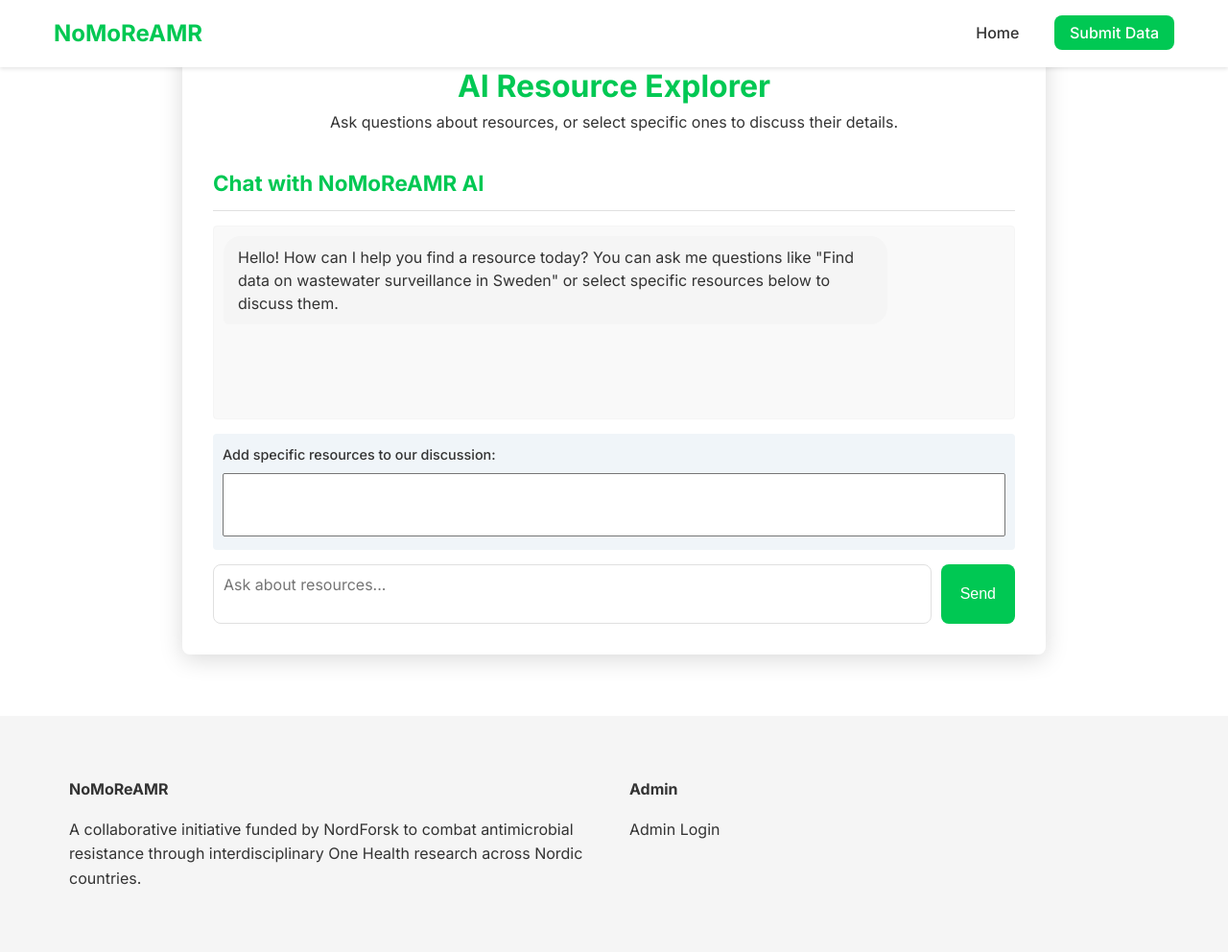
After one commit to amulyabaral/nmr_catalog, a Flask app: page /ai-explorer in a window 1280 px wide. The commit adds this page. Shown: the whole page at 96% size. Run offline with Flask 3, Linux system fonts and the light colour scheme; lists and menus that the app fills with data are empty; parts of the project's set-up code (start-up, migrations or seed data) failed here and were passed over; some libraries are stand-ins or nearby versions.

Commit message:
ai on separate page

```diff
--- a/app.py
+++ b/app.py
@@ -1855,54 +1855,31 @@ def ai_chat_handler():
     # 4. Construct the prompt for Gemini
     # This prompt needs to be carefully crafted.
     prompt = f"""
-You are an AI assistant for the NoMoReAMR resource portal. Your primary goal is to help users find relevant resources based on the information available in our database.
-**CRITICAL INSTRUCTIONS:**
-1.  **Strictly Adhere to Provided Data**: Base ALL your answers *only* on the "Resource Summaries", "Details for Specifically Selected Resources" (if any), and "Vocabulary and Hierarchy" provided below. DO NOT use any external knowledge or make assumptions.
-2.  **Identify Relevant Resources**: When a user asks a question, identify which resources from the "Resource Summaries" or "Details for Specifically Selected Resources" are most relevant. List their full "Title" and "ID".
-3.  **Explain Relevance**: Briefly explain *why* a resource is relevant, citing specific information from its summary or details (e.g., keywords, description snippets, category).
-4.  **Use Hierarchy for Understanding**: Use the "Vocabulary and Hierarchy" to understand the relationships between resource types, categories, etc., which can help in finding related information.
-5.  **If No Match**: If no resources match the query based on the provided data, clearly state that you couldn't find a match *within the current database information*. Do not suggest external searches.
-6.  **Be Concise**: Provide clear and concise answers.
-7.  **Refer to Selected Resources**: If the user has selected specific resources (their details are provided), focus your answers primarily on those, but you can also mention other relevant resources from the general summary if applicable.
-8.  **Output Format**: Present information clearly. Use Markdown for lists or emphasis if it helps. For example, when listing resources:
-    *   **Resource Title** (ID: `THE_ACTUAL_ID`): Brief reason for relevance.
-
-**User's Question:** {user_query}
-
-**Vocabulary and Hierarchy (Use this to understand resource structure):**
---- VOCABULARY START ---
+You are a helpful assistant for the NoMoReAMR database.
+Your goal is to help users find relevant data points based on their query.
+Use the provided vocabulary and resource details to answer.
+Be concise and helpful.
+
+User query: "{user_query}"
+
+Available Vocabulary/Hierarchy (for context on how data is structured):
 {hierarchy_context}
---- VOCABULARY END ---
-
-**Resource Summaries (General overview of all available resources):**
---- SUMMARY START ---
-{chr(10).join(all_resources_summary) if all_resources_summary else "No resource summaries available."}
---- SUMMARY END ---
+
+Details for specifically selected resources by the user (if any, these are high priority for context):
+{selected_resources_details_text}
+
+All available resources (general context, use if no specific resources are selected by user or if query is broad):
+{all_resources_summary}
+
+Based on the user's query and the available information, provide a helpful response.
+If you identify specific resources relevant to the query, list their Title and Data Source ID.
+When you mention a resource that the user can click on for more details, format it as a Markdown link like this: [Resource Title (DataSourceID)](resource_click://DataSourceID).
+For example: [Swedish Wastewater Data (SWE_WW_DATA_001)](resource_click://SWE_WW_DATA_001).
+Ensure your entire response is formatted using Markdown.
 """
-    if selected_resources_details_text:
-        prompt += selected_resources_details_text
-
-    # Call Gemini API (Simplified call, assuming text-only interaction for chat)
-    gemini_api_url = f"https://generativelanguage.googleapis.com/v1beta/models/gemini-2.0-flash:generateContent?key={GEMINI_API_KEY}"
-    payload = {
-        "contents": [{"parts": [{"text": prompt}]}],
-        "generationConfig": {
-            "temperature": 0.4, # Slightly more creative for chat but still factual
-            "topK": 1,
-            "topP": 0.95,
-            "maxOutputTokens": 2048,
-            # "responseMimeType": "text/plain", # Expecting markdown/text reply
-        },
-         "safetySettings": [ # Add safety settings
-            {"category": "HARM_CATEGORY_HARASSMENT", "threshold": "BLOCK_MEDIUM_AND_ABOVE"},
-            {"category": "HARM_CATEGORY_HATE_SPEECH", "threshold": "BLOCK_MEDIUM_AND_ABOVE"},
-            {"category": "HARM_CATEGORY_SEXUALLY_EXPLICIT", "threshold": "BLOCK_MEDIUM_AND_ABOVE"},
-            {"category": "HARM_CATEGORY_DANGEROUS_CONTENT", "threshold": "BLOCK_MEDIUM_AND_ABOVE"}
-        ]
-    }
 
     try:
-        response = requests.post(gemini_api_url, json=payload, headers={'Content-Type': 'application/json'}, timeout=60)
+        response = requests.post(f"https://generativelanguage.googleapis.com/v1beta/models/gemini-2.0-flash:generateContent?key={GEMINI_API_KEY}", json={"contents": [{"parts": [{"text": prompt}]}]}, headers={"Content-Type": "application/json"})
         response.raise_for_status()
         response_json = response.json()
 
@@ -1925,6 +1902,18 @@ You are an AI assistant for the NoMoReAMR resource portal. Your primary goal is
         return jsonify({"error": f"AI service processing error: {e}"}), 500
 # --- END NEW API ENDPOINT ---
 
+# --- NEW ROUTE FOR AI EXPLORER PAGE ---
+@app.route('/ai-explorer')
+def ai_explorer():
+    """Serves the dedicated AI Explorer page."""
+    # Pass vocabularies if needed by any components on this page, though chat primarily uses API
+    vocabularies = {
+        "main_categories": get_main_categories(),
+        "resource_type_hierarchy": get_resource_type_hierarchy()
+    }
+    return render_template('ai_explorer.html', vocabularies=vocabularies)
+# --- END NEW ROUTE ---
+
 if __name__ == '__main__':
     if not ADMIN_PASSWORD:
         print("Warning: ADMIN_PASSWORD environment variable not set. Admin login will not work.")
--- a/static/css/styles.css
+++ b/static/css/styles.css
@@ -1810,30 +1810,27 @@ div.vis-tooltip {
 
 /* ... (rest of styles) ... */
 
-/* AI Chat Modal Styles */
-.ai-chat-modal {
-    display: none; /* Hidden by default */
-    position: fixed;
-    z-index: 2000; /* Higher than other modals */
-    left: 0;
-    top: 0;
-    width: 100%;
-    height: 100%;
-    overflow: auto;
-    background-color: rgba(0,0,0,0.6);
-    align-items: center; /* For vertical centering of container */
-    justify-content: center; /* For horizontal centering of container */
-}
-
+/* AI Chat Modal Styles - ADAPTED for a page or keep if modal is still used elsewhere */
+.ai-chat-modal { /* This class might be repurposed or a new one used for the page */
+    display: none; /* Hidden by default if still used as a modal trigger */
+    /* Keep other modal properties if it's sometimes a modal */
+    /* For a dedicated page, these would be different: */
+    /* position: static; */
+    /* width: 100%; */
+    /* height: auto; */
+    /* background-color: transparent; */
+}
+
+/* Styles for the AI chat interface elements, largely reusable */
 .ai-chat-container {
     background-color: #fff;
-    margin: auto; /* Fallback for centering if flex not fully supported */
+    /* margin: auto; */ /* Centering for modal */
     padding: 20px;
     border-radius: var(--border-radius);
-    box-shadow: 0 5px 25px rgba(0,0,0,0.2);
-    width: 90%;
-    max-width: 700px;
-    max-height: 85vh;
+    /* box-shadow: 0 5px 25px rgba(0,0,0,0.2); */ /* Shadow for modal */
+    /* width: 90%; */
+    /* max-width: 700px; */
+    /* max-height: 85vh; */
     display: flex;
     flex-direction: column;
     position: relative;
@@ -1929,6 +1926,21 @@ div.vis-tooltip {
 .ai-chat-context-selection .select2-container .select2-selection--multiple {
     border: 1px solid #ccc !important;
     min-height: 38px;
+}
+/* Ensure Select2 dropdown options are visible */
+.select2-container--default .select2-results__option {
+    color: #333; /* Ensure text is visible */
+    background-color: #fff; /* Ensure background is plain white */
+}
+.select2-container--default .select2-results__option--highlighted[aria-selected] {
+    background-color: var(--primary-color); /* Highlight color */
+    color: white;
+}
+.select2-dropdown {
+    border: 1px solid #aaa;
+    box-shadow: 0 2px 5px rgba(0,0,0,0.1);
+    background-color: white; /* Ensure dropdown background is white */
+    z-index: 2050; /* Ensure it's above other elements */
 }
 
 
--- a/static/js/main.js
+++ b/static/js/main.js
@@ -1886,38 +1886,45 @@ function setupAIFormListener() {
 }
 // <<< END NEW FUNCTION >>>
 
-// <<< NEW FUNCTION for AI Chat Interface >>>
+// <<< UPDATED FUNCTION for AI Chat Interface >>>
 function setupAIChatInterface() {
-    const chatModal = document.getElementById('ai-chat-modal');
-    const toggleButton = document.getElementById('ai-chat-toggle-btn');
-    const closeButton = chatModal.querySelector('.close-ai-chat');
+    // Adjusted for dedicated page: ai-chat-modal is now the main page container for chat.
+    // No modal show/hide logic needed here if it's a full page.
+    const chatInterfaceContainer = document.querySelector('.ai-chat-container'); // Main container on the AI explorer page
+
+    // If these elements are not on the current page, the function will exit early.
+    // This allows main.js to be included on all pages without error.
     const sendButton = document.getElementById('ai-chat-send-btn');
     const messageInput = document.getElementById('ai-chat-input');
-    const messagesContainer = chatModal.querySelector('.ai-chat-messages');
+    const messagesContainer = document.querySelector('.ai-chat-messages');
     const resourceSelect = $('#ai-chat-resource-select'); // jQuery selector for Select2
     const loadingIndicator = document.getElementById('ai-chat-loading');
 
+    // Check if essential chat elements are present on the page
+    if (!chatInterfaceContainer || !sendButton || !messageInput || !messagesContainer || !resourceSelect.length) {
+        // console.log('AI Chat interface elements not found on this page. Skipping setup.');
+        return;
+    }
+    console.log('Setting up AI Chat Interface...');
+
+
     let selectedResourceIdsForAIChat = [];
-
-    if (!chatModal || !toggleButton || !closeButton || !sendButton || !messageInput || !messagesContainer || !resourceSelect.length) {
-        console.warn('AI Chat interface elements not found. Feature may not work.');
-        return;
-    }
 
     // Initialize Select2 for resource selection
     resourceSelect.select2({
         placeholder: 'Search and select resources by name or ID...',
         minimumInputLength: 2,
         allowClear: true,
+        dropdownParent: $('.ai-chat-context-selection'), // Ensures dropdown is positioned correctly relative to its parent
         ajax: {
-            url: '/api/search-resources', // Existing endpoint
+            url: '/api/search-resources',
             dataType: 'json',
             delay: 250,
             data: function (params) {
                 return { q: params.term };
             },
             processResults: function (data) {
-                return { results: data };
+                return { results: data }; // API returns {id, text}
             },
             cache: true
         }
@@ -1926,20 +1933,6 @@ function setupAIChatInterface() {
     resourceSelect.on('change', function() {
         selectedResourceIdsForAIChat = $(this).val() || [];
         console.log('AI Chat - Selected resource IDs:', selectedResourceIdsForAIChat);
-    });
-
-    toggleButton.addEventListener('click', () => {
-        chatModal.style.display = 'flex'; // Use flex for centering
-    });
-
-    closeButton.addEventListener('click', () => {
-        chatModal.style.display = 'none';
-    });
-
-    window.addEventListener('click', (event) => {
-        if (event.target === chatModal) {
-            chatModal.style.display = 'none';
-        }
     });
 
     sendButton.addEventListener('click', sendMessageToAI);
@@ -1954,9 +1947,9 @@ function setupAIChatInterface() {
         const userQuery = messageInput.value.trim();
         if (!userQuery) return;
 
-        appendMessage(userQuery, 'user-message');
+        appendMessage(userQuery, 'user-message', messagesContainer);
         messageInput.value = '';
-        loadingIndicator.style.display = 'flex';
+        if(loadingIndicator) loadingIndicator.style.display = 'flex';
         sendButton.disabled = true;
 
         fetch('/api/ai-chat', {
@@ -1976,34 +1969,62 @@ function setupAIChatInterface() {
             return response.json();
         })
         .then(data => {
-            appendMessage(data.reply, 'ai-message');
+            appendMessage(data.reply, 'ai-message', messagesContainer);
         })
         .catch(error => {
             console.error('AI Chat Error:', error);
-            appendMessage(`Sorry, I encountered an error: ${error.message}`, 'ai-message');
+            appendMessage(`Sorry, I encountered an error: ${error.message}`, 'ai-message', messagesContainer);
         })
         .finally(() => {
-            loadingIndicator.style.display = 'none';
+            if(loadingIndicator) loadingIndicator.style.display = 'none';
             sendButton.disabled = false;
             messageInput.focus();
         });
     }
-
-    function appendMessage(text, type) {
+}
+
+// UPDATED appendMessage to handle clickable resource links
+function appendMessage(text, type, messagesContainerElement) {
+    if (!messagesContainerElement) {
+        console.error("Messages container not found for appending message.");
+        return;
+    }
     const messageDiv = document.createElement('div');
     messageDiv.classList.add(type);
 
+    if (type === 'ai-message') {
         // Use marked to parse Markdown content from AI
-        if (type === 'ai-message') {
-            messageDiv.innerHTML = marked.parse(text);
-        } else {
+        let htmlContent = marked.parse(text);
+        messageDiv.innerHTML = htmlContent;
+
+        // Find and process resource_click:// links
+        const resourceLinks = messageDiv.querySelectorAll('a[href^="resource_click://"]');
+        resourceLinks.forEach(link => {
+            const href = link.getAttribute('href');
+            const resourceId = href.substring("resource_click://".length);
+            if (resourceId) {
+                link.href = '#'; // Prevent default navigation
+                link.style.cursor = 'pointer';
+                link.style.textDecoration = 'underline';
+                link.style.color = 'var(--secondary-color)'; // Or your preferred link color
+                link.addEventListener('click', (e) => {
+                    e.preventDefault();
+                    console.log(`Resource link clicked: ${resourceId}`);
+                    showResourceDetails(resourceId); // Assumes showResourceDetails is globally available
+                });
+            }
+        });
+
+    } else { // user-message
         const p = document.createElement('p');
         p.textContent = text;
         messageDiv.appendChild(p);
     }
 
-        messagesContainer.appendChild(messageDiv);
-        messagesContainer.scrollTop = messagesContainer.scrollHeight; // Scroll to bottom
-    }
-}
-// <<< END NEW FUNCTION >>>
+    messagesContainerElement.appendChild(messageDiv);
+    messagesContainerElement.scrollTop = messagesContainerElement.scrollHeight; // Scroll to bottom
+}
+
+// Ensure setupAIChatInterface is called on DOMContentLoaded,
+// it will check for necessary elements before proceeding.
+// The main DOMContentLoaded listener in main.js already calls setupAIChatInterface.
--- /dev/null
+++ b/templates/ai_explorer.html
@@ -0,0 +1,145 @@
+<!DOCTYPE html>
+<html lang="en">
+<head>
+    <meta charset="UTF-8">
+    <meta name="viewport" content="width=device-width, initial-scale=1.0">
+    <title>AI Resource Explorer - NoMoReAMR</title>
+    <link href="https://fonts.googleapis.com/css2?family=Inter:wght@400;500;600;700&display=swap" rel="stylesheet">
+    <link rel="stylesheet" href="{{ url_for('static', filename='css/styles.css') }}">
+    <script src="https://cdn.jsdelivr.net/npm/marked/marked.min.js"></script>
+    <link href="https://cdn.jsdelivr.net/npm/select2@4.1.0-rc.0/dist/css/select2.min.css" rel="stylesheet" />
+    <style>
+        /* Styles for the AI explorer page, adapted from ai-chat-modal */
+        .ai-explorer-page-container {
+            max-width: 900px;
+            margin: 2rem auto;
+            padding: 2rem;
+            background-color: #fff;
+            border-radius: var(--border-radius);
+            box-shadow: 0 5px 25px rgba(0,0,0,0.15);
+            display: flex;
+            flex-direction: column;
+            min-height: calc(100vh - 150px); /* Adjust based on header/footer height */
+        }
+
+        .ai-chat-container { /* Renamed from .ai-chat-modal for clarity on this page */
+            background-color: transparent; /* Container is now the page container */
+            margin: 0;
+            padding: 0;
+            border-radius: 0;
+            box-shadow: none;
+            width: 100%;
+            max-width: none;
+            max-height: none; /* No max height for page content */
+            display: flex;
+            flex-direction: column;
+            position: relative;
+            flex-grow: 1; /* Allow chat container to grow */
+        }
+        .page-header {
+            text-align: center;
+            margin-bottom: 2rem;
+        }
+        .page-header h1 {
+            color: var(--primary-color);
+        }
+         /* Ensure Select2 dropdown is visible */
+        .select2-dropdown {
+            z-index: 2050; /* High z-index */
+        }
+    </style>
+</head>
+<body>
+    <nav class="main-nav">
+        <div class="nav-container">
+            <div class="logo">
+                <a href="/">NoMoReAMR</a>
+            </div>
+            <div class="nav-links">
+                <a href="{{ url_for('index') }}">Home</a>
+                <a href="{{ url_for('add_data') }}" class="submit-btn">Submit Data</a>
+            </div>
+        </div>
+    </nav>
+
+    <main class="ai-explorer-page-container">
+        <div class="page-header">
+            <h1>AI Resource Explorer</h1>
+            <p>Ask questions about resources, or select specific ones to discuss their details.</p>
+        </div>
+
+        <div class="ai-chat-container">
+            <div class="ai-chat-header">
+                <h3>Chat with NoMoReAMR AI</h3>
+                <!-- Close button removed as it's a dedicated page -->
+            </div>
+            <div class="ai-chat-messages">
+                <!-- Messages will appear here -->
+                <div class="ai-message">
+                    <p>Hello! How can I help you find a resource today? You can ask me questions like "Find data on wastewater surveillance in Sweden" or select specific resources below to discuss them.</p>
+                </div>
+            </div>
+            <div class="ai-chat-context-selection">
+                <label for="ai-chat-resource-select">Add specific resources to our discussion:</label>
+                <select id="ai-chat-resource-select" multiple="multiple" style="width: 100%;"></select>
+            </div>
+            <div class="ai-chat-input-area">
+                <textarea id="ai-chat-input" placeholder="Ask about resources..."></textarea>
+                <button id="ai-chat-send-btn">Send</button>
+            </div>
+            <div id="ai-chat-loading" class="ai-chat-loading-indicator" style="display: none;">
+                <div class="spinner"></div> Thinking...
+            </div>
+        </div>
+    </main>
+
+    <!-- Resource Details Modal (Copied from index.html for use on this page) -->
+    <div id="resource-modal" class="modal">
+        <div class="modal-content">
+            <span class="close-modal">&times;</span>
+            <h2 id="modal-title"></h2>
+            <div id="modal-details" class="modal-details">
+                <!-- Will be populated by JavaScript -->
+            </div>
+            <div class="modal-actions">
+                <a id="resource-link" href="#" target="_blank" class="modal-link">Go to Resource</a>
+            </div>
+        </div>
+    </div>
+
+    <footer>
+        <div class="footer-content">
+            <div class="footer-section">
+                <h4>NoMoReAMR</h4>
+                <p>A collaborative initiative funded by NordForsk to combat antimicrobial resistance through interdisciplinary One Health research across Nordic countries.</p>
+            </div>
+             <div class="footer-section">
+                <h4>Admin</h4>
+                <ul>
+                    {% if session.get('is_admin') %}
+                        <li><a href="{{ url_for('admin_review') }}">Review Submissions</a></li>
+                        <li><a href="{{ url_for('admin_manage') }}">Manage Resources</a></li>
+                        <li><a href="{{ url_for('admin_logout') }}">Logout</a></li>
+                    {% else %}
+                        <li><a href="{{ url_for('admin_login') }}">Admin Login</a></li>
+                    {% endif %}
+                </ul>
+            </div>
+        </div>
+    </footer>
+
+    <script src="https://code.jquery.com/jquery-3.6.0.min.js"></script>
+    <script src="https://cdn.jsdelivr.net/npm/select2@4.1.0-rc.0/dist/js/select2.min.js"></script>
+    <script src="{{ url_for('static', filename='js/main.js') }}"></script>
+    <script>
+        // Specific setup for AI Explorer page
+        document.addEventListener('DOMContentLoaded', function() {
+            // The general setupModal() is in main.js and should handle the modal on this page too.
+            // setupAIChatInterface is also in main.js and will be called.
+            // No specific button to toggle chat modal here as it's a full page.
+            // If setupAIChatInterface relies on elements that were specific to the modal *container*
+            // those might need slight adjustment if IDs changed, but we kept them.
+        });
+    </script>
+</body>
+</html>
```
Also changed, not shown: templates/index.html (+1 -28 lines). Lines whose indentation alone changed are shown as unchanged.
